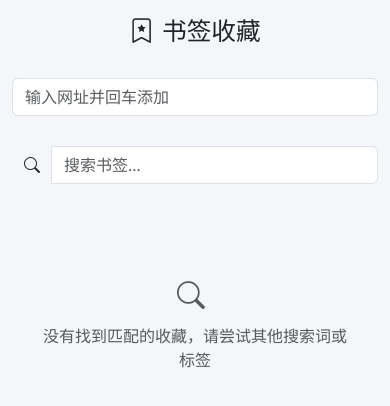
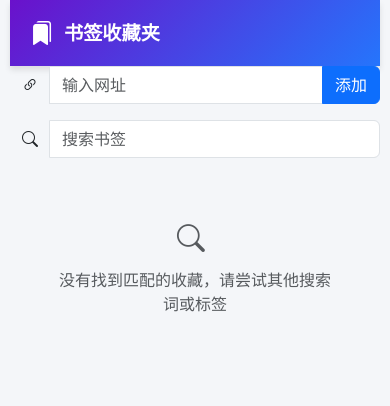
Before and after one commit to ChuYinan2023/BookmarkCollector, a plain HTML site: page index.html in a window 390 px wide. Drawn offline with nearby package versions, Linux system fonts and the light colour scheme.

Commit message:
更新BookmarkCollector项目代码

```diff
--- a/app.js
+++ b/app.js
@@ -1,7 +1,7 @@
 class BookmarkManager {
     constructor() {
         this.bookmarks = JSON.parse(localStorage.getItem('bookmarks')) || [];
-        this.bookmarksContainer = document.getElementById('bookmarksContainer');
+        this.bookmarksContainer = document.getElementById('bookmarks-container');
         this.urlInput = document.getElementById('urlInput');
         this.searchInput = document.getElementById('searchInput');
         this.urlErrorContainer = document.getElementById('urlErrorContainer');
@@ -277,8 +277,13 @@ class BookmarkManager {
 
         const searchTerm = this.searchInput ? this.searchInput.value.trim().toLowerCase() : '';
 
+        // 按时间倒序排序
+        const sortedBookmarks = (bookmarksToRender || this.bookmarks).sort((a, b) => {
+            return new Date(b.timestamp) - new Date(a.timestamp);
+        });
+
         // 根据搜索词和标签筛选
-        const filteredBookmarks = (bookmarksToRender || this.bookmarks).filter(bookmark => {
+        const filteredBookmarks = sortedBookmarks.filter(bookmark => {
             // 搜索条件
             const matchSearch = !searchTerm ||
                 bookmark.title.toLowerCase().includes(searchTerm) ||
@@ -293,6 +298,16 @@ class BookmarkManager {
             return matchSearch && matchTags;
         });
 
+        // 按日期分组
+        const groupedBookmarks = filteredBookmarks.reduce((groups, bookmark) => {
+            const date = new Date(bookmark.timestamp).toLocaleDateString();
+            if (!groups[date]) {
+                groups[date] = [];
+            }
+            groups[date].push(bookmark);
+            return groups;
+        }, {});
+
         this.bookmarksContainer.innerHTML = filteredBookmarks.length ? '' : `
             <div class="col-12 text-center text-muted p-4">
                 <i class="bi bi-search me-2 fs-1"></i>
@@ -300,7 +315,24 @@ class BookmarkManager {
             </div>
         `;
 
-        filteredBookmarks.forEach(bookmark => {
+        // 渲染分组的书签
+        Object.keys(groupedBookmarks).forEach(date => {
+            // 创建日期分组容器
+            const dateGroup = document.createElement('div');
+            dateGroup.classList.add('date-group');
+
+            // 添加日期标题
+            const dateHeader = document.createElement('div');
+            dateHeader.classList.add('date-group-header');
+            dateHeader.textContent = date;
+            dateGroup.appendChild(dateHeader);
+
+            // 创建书签内容容器
+            const dateGroupContent = document.createElement('div');
+            dateGroupContent.classList.add('date-group-content');
+
+            // 渲染该日期的书签
+            groupedBookmarks[date].forEach(bookmark => {
                 const bookmarkCard = document.createElement('div');
 
                 const tagsHtml = bookmark.tags && bookmark.tags.length > 0
@@ -344,7 +376,14 @@ class BookmarkManager {
                     </div>
                 `;
 
-            this.bookmarksContainer.appendChild(bookmarkCard);
+                dateGroupContent.appendChild(bookmarkCard);
+            });
+
+            // 将内容容器添加到日期分组
+            dateGroup.appendChild(dateGroupContent);
+
+            // 将日期分组添加到主容器
+            this.bookmarksContainer.appendChild(dateGroup);
         });
 
         this.bookmarksContainer.querySelectorAll('.delete-bookmark').forEach(button => {
--- a/index.html
+++ b/index.html
@@ -3,59 +3,60 @@
 <head>
     <meta charset="UTF-8">
     <meta name="viewport" content="width=device-width, initial-scale=1.0">
-    <title>书签收藏管理器</title>
-    <link href="https://cdn.bootcdn.net/ajax/libs/bootstrap/5.3.0/css/bootstrap.min.css" rel="stylesheet">
-    <link href="https://cdn.bootcdn.net/ajax/libs/bootstrap-icons/1.10.0/font/bootstrap-icons.css" rel="stylesheet">
+    <title>书签收藏夹</title>
+    <link href="https://cdn.jsdelivr.net/npm/bootstrap@5.3.0/dist/css/bootstrap.min.css" rel="stylesheet">
+    <link href="https://cdn.jsdelivr.net/npm/bootstrap-icons@1.10.0/font/bootstrap-icons.css" rel="stylesheet">
     <link rel="stylesheet" href="styles.css">
 </head>
 <body>
     <div class="container-fluid">
-        <div class="row mb-3">
+        <nav class="navbar navbar-expand-lg navbar-dark">
+            <div class="container-fluid">
+                <a class="navbar-brand" href="#">
+                    <i class="bi bi-bookmarks-fill"></i>
+                    书签收藏夹
+                </a>
+            </div>
+        </nav>
+
+        <div class="row add-bookmark-section">
             <div class="col-12">
-                <h2 class="text-center my-3">
-                    <i class="bi bi-bookmark-star me-2"></i>书签收藏
-                </h2>
+                <div class="input-group mb-3">
+                    <span class="input-group-text" id="basic-addon1">
+                        <i class="bi bi-link-45deg"></i>
+                    </span>
+                    <input type="text" id="urlInput" class="form-control" placeholder="输入网址" aria-label="网址" aria-describedby="basic-addon1">
+                    <button class="btn btn-primary" type="button" id="addBookmarkBtn">添加</button>
+                </div>
+                <div id="urlErrorContainer" class="text-danger"></div>
             </div>
         </div>
 
-        <div class="row mb-3">
+        <div class="row search-container">
             <div class="col-12">
-                <div class="add-bookmark-section">
-                    <div class="input-group">
-                        <input type="text" id="urlInput" class="form-control" placeholder="输入网址并回车添加">
-                    </div>
-                    <div id="urlErrorContainer" class="text-danger small mt-1"></div>
+                <div class="input-group mb-3">
+                    <span class="input-group-text" id="basic-addon2">
+                        <i class="bi bi-search"></i>
+                    </span>
+                    <input type="text" id="searchInput" class="form-control" placeholder="搜索书签" aria-label="搜索" aria-describedby="basic-addon2">
                 </div>
             </div>
         </div>
 
-        <div class="row mb-3">
-            <div class="col-12">
-                <div class="search-container">
-                    <div class="input-group">
-                        <span class="input-group-text"><i class="bi bi-search"></i></span>
-                        <input type="text" id="searchInput" class="form-control" placeholder="搜索书签...">
-                    </div>
-                </div>
-            </div>
-        </div>
-
-        <div class="row mb-3">
-            <div class="col-12">
-                <div class="tag-filter">
-                    <div id="tagFilterContainer" class="d-flex flex-wrap"></div>
-                </div>
+        <div class="row tag-filter">
+            <div class="col-12 tag-filter-container" id="tagFilterContainer">
+                <!-- 标签将在此动态生成 -->
             </div>
         </div>
 
         <div class="row">
             <div class="col-12">
-                <div id="bookmarksContainer" class="bookmarks-grid"></div>
+                <div id="bookmarks-container" class="bookmarks-container"></div>
             </div>
         </div>
     </div>
 
-    <script src="https://cdn.bootcdn.net/ajax/libs/bootstrap/5.3.0/js/bootstrap.bundle.min.js"></script>
+    <script src="https://cdn.jsdelivr.net/npm/bootstrap@5.3.0/dist/js/bootstrap.bundle.min.js"></script>
     <script src="app.js"></script>
 </body>
 </html>
--- a/styles.css
+++ b/styles.css
@@ -1,20 +1,57 @@
-body {
+body, html {
+    margin: 0;
+    padding: 0;
+    width: 100%;
     background-color: #f4f6f9;
     font-family: 'Segoe UI', Tahoma, Geneva, Verdana, sans-serif;
 }
 
-.add-bookmark-section {
-    max-width: 600px;
-    margin: 0 auto;
+.container-fluid {
+    width: 100%;
+    padding: 0 20px;
+    margin: 0;
 }
 
-.search-container {
-    max-width: 600px;
-    margin: 10px auto;
+.navbar {
+    width: 100%;
+    background: linear-gradient(135deg, #6a11cb 0%, #2575fc 100%) !important;
+    box-shadow: 0 4px 6px rgba(0, 0, 0, 0.1);
+    padding: 15px 20px;
+}
+
+.navbar-brand {
+    color: white !important;
+    font-weight: bold;
+    font-size: 1.5rem;
+    display: flex;
+    align-items: center;
+}
+
+.navbar-brand i {
+    margin-right: 10px;
+    font-size: 2rem;
+    color: #fff;
+}
+
+.input-group {
+    width: 100%;
+    border-radius: 10px;
+}
+
+.input-group-text {
+    background-color: transparent;
+    border: none;
+}
+
+.tag-filter-container {
+    width: 100%;
+    display: flex;
+    flex-wrap: wrap;
+    gap: 10px;
 }
 
 .tag-filter {
-    max-width: 800px;
+    max-width: 100%;
     margin: 10px auto;
 }
 
@@ -36,17 +73,22 @@ body {
 }
 
 .stats {
-    max-width: 800px;
+    max-width: 100%;
     margin: 10px auto;
     text-align: center;
 }
 
+.bookmarks-container {
+    width: 100%;
+    padding: 0 20px;
+}
+
 .bookmarks-grid {
     display: grid;
-    grid-template-columns: repeat(auto-fill, minmax(280px, 1fr));
+    grid-template-columns: repeat(auto-fill, minmax(250px, 1fr));
     gap: 15px;
     padding: 10px;
-    max-width: 1200px;
+    max-width: 100%;
     margin: 0 auto;
 }
 
@@ -58,6 +100,8 @@ body {
     transition: all 0.3s ease;
     box-shadow: 0 2px 4px rgba(0, 0, 0, 0.1);
     background-color: white;
+    width: 100%;
+    height: 100%;
 }
 
 .bookmark-card:hover {
@@ -126,31 +170,69 @@ body {
     font-size: 0.8rem;
 }
 
-.input-group {
-    border-radius: 10px;
+.date-group {
+    width: 100%;
+    margin-bottom: 20px;
 }
 
-.input-group-text {
-    background-color: transparent;
-    border: none;
+.date-group-header {
+    background-color: #f8f9fa;
+    color: #6c757d;
+    padding: 5px 10px;
+    margin-bottom: 10px;
+    font-size: 0.9rem;
+    border-bottom: 1px solid #e9ecef;
 }
 
-.footer {
-    opacity: 0.9;
-}
-
-#urlErrorContainer {
-    margin-top: 5px;
-}
-
-.is-invalid {
-    border-color: #dc3545 !important;
+.date-group-content {
+    display: grid;
+    grid-template-columns: repeat(auto-fill, minmax(250px, 1fr));
+    gap: 15px;
+    width: 100%;
 }
 
 @media (max-width: 768px) {
+    .container-fluid {
+        padding: 0 10px;
+    }
+
+    .navbar {
+        padding: 10px;
+    }
+
+    .navbar-brand {
+        font-size: 1.2rem;
+    }
+
+    .navbar-brand i {
+        font-size: 1.5rem;
+    }
+
+    .date-group-content {
+        grid-template-columns: 1fr;
+    }
+
     .bookmarks-grid {
         grid-template-columns: repeat(auto-fill, minmax(240px, 1fr));
         gap: 10px;
         padding: 5px;
     }
 }
+
+@media (min-width: 769px) and (max-width: 992px) {
+    .date-group-content {
+        grid-template-columns: repeat(2, 1fr);
+    }
+}
+
+@media (min-width: 993px) and (max-width: 1200px) {
+    .date-group-content {
+        grid-template-columns: repeat(3, 1fr);
+    }
+}
+
+@media (min-width: 1201px) {
+    .date-group-content {
+        grid-template-columns: repeat(4, 1fr);
+    }
+}
```
Also changed, not shown: 1 other file. Lines whose indentation alone changed are shown as unchanged.
